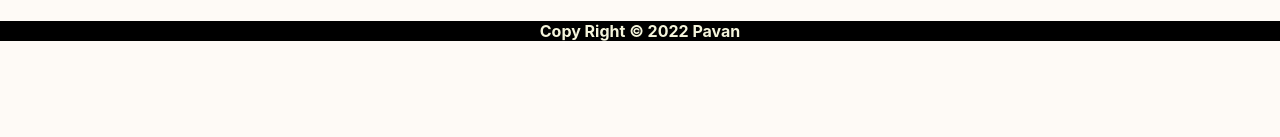
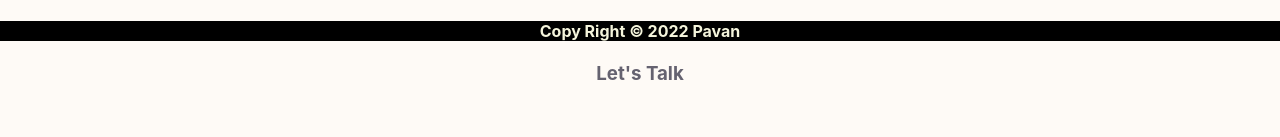
Before and after one commit to Punjabi2021/Portfolio, a React (Create React App) app: page / in a window 1280 px wide. Shown: the part 163-300 px from the top of the page. Built offline with nearby package versions, Linux system fonts and the light colour scheme.

Commit message:
added contact me

```diff
--- a/src/App.js
+++ b/src/App.js
@@ -2,12 +2,14 @@ import "./App.css";
 import Header from "./components/Header";
 import Welcome from "./components/Welcome";
 import Footer from "./components/Footer";
+import Contact from "./components/Contact";
 function App() {
   return (
     <div className="App">
       <Header />
       <Welcome />
       <Footer />
+      <Contact />
     </div>
   );
 }
--- /dev/null
+++ b/src/components/Contact.css
@@ -0,0 +1,3 @@
+h3 {
+    color: #656270;
+}
--- /dev/null
+++ b/src/components/Contact.js
@@ -0,0 +1,9 @@
+import React from "react";
+import "./Contact.css"
+export default function Contact() {
+  return (
+    <div>
+      <h3>Let's Talk</h3>
+    </div>
+  );
+}
```
